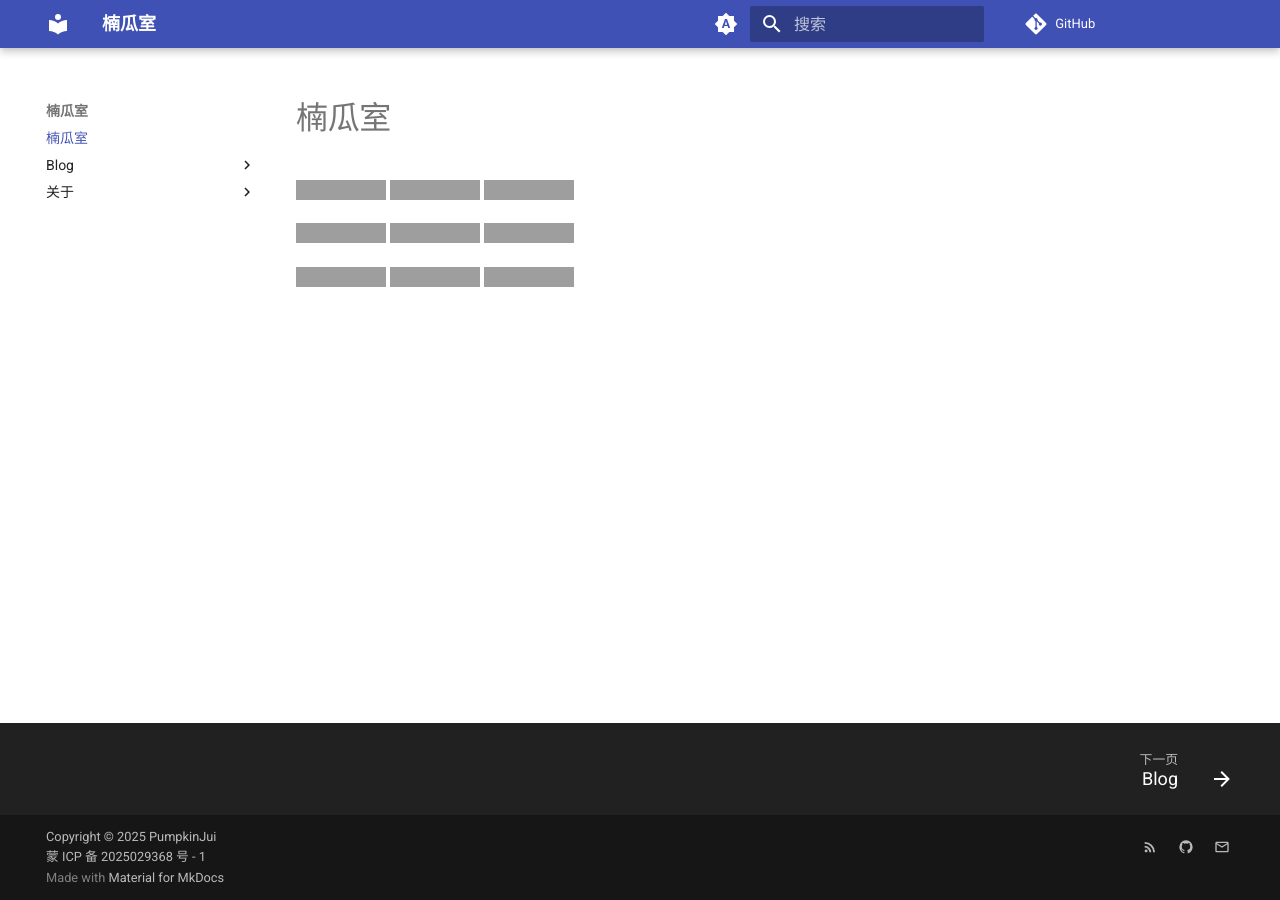
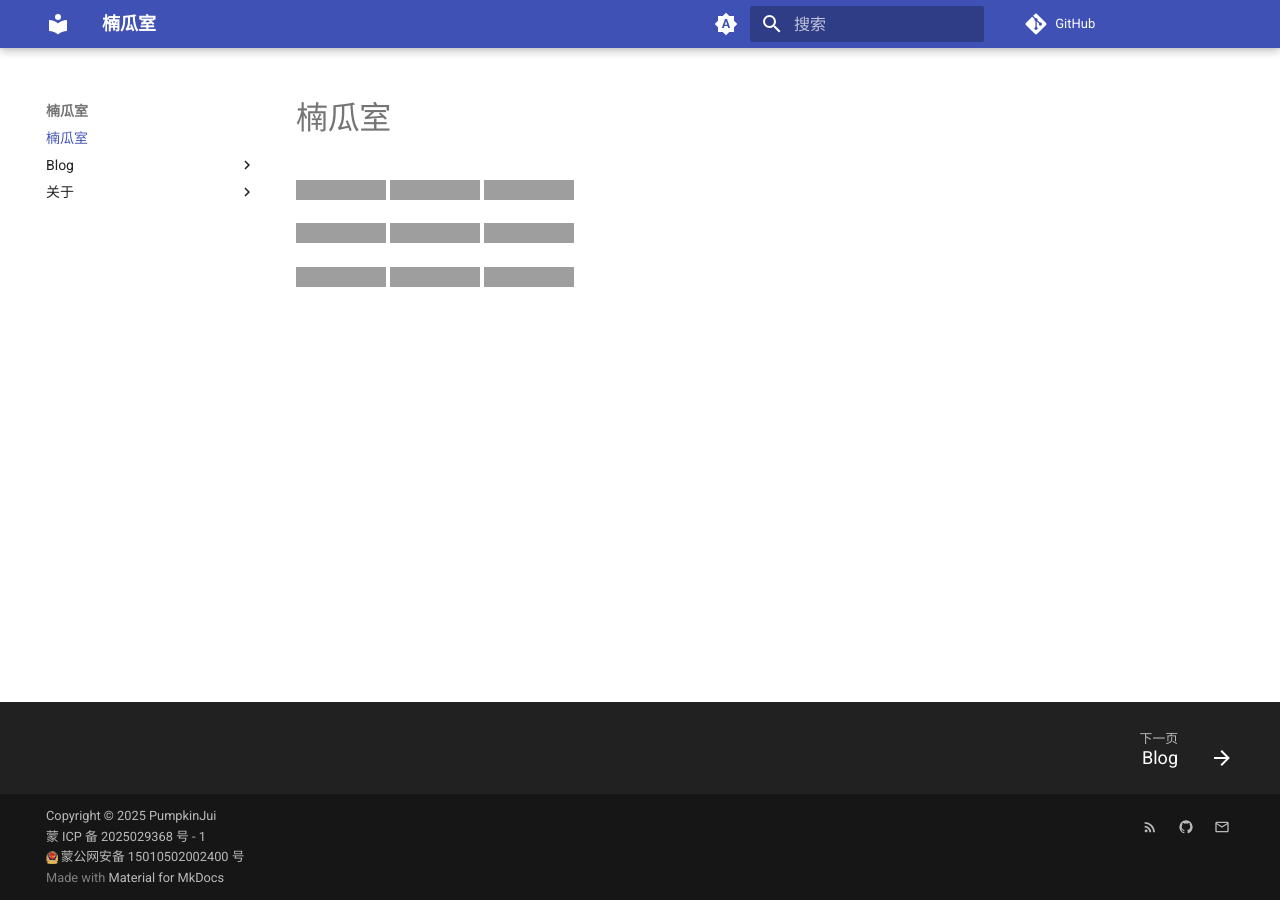
Before and after one commit to PumpkinJui/blog, an MkDocs documentation site: the page built from docs/index.md, in a window 1280 px wide. Built offline with MkDocs 1.6.1 and Material for MkDocs 9.7.7, drawn with Linux system fonts in a browser that asks for light colours; comment, search, counter and statistics services are not loaded; grey boxes are pictures that could not be loaded.

Commit message:
Update site info
mps

```diff
--- a/mkdocs.yml
+++ b/mkdocs.yml
@@ -5,6 +5,8 @@ site_url: https://www.pumpkinjui.com/
 copyright: |
   Copyright &copy; 2025 PumpkinJui
   <br><a href="https://beian.miit.gov.cn/" target="_blank">蒙 ICP 备 2025029368 号 - 1</a>
+  <br><img src="/img/mps.png" style="height: 1em; vertical-align: middle;" />
+  <a href="https://beian.mps.gov.cn/#/query/webSearch?code=15010502002400" rel="noreferrer" target="_blank">蒙公网安备 15010502002400 号</a>
 repo_url: https://github.com/PumpkinJui/blog/
 theme:
   name: material
```
Also changed, not shown: docs/img/mps.png (added).
